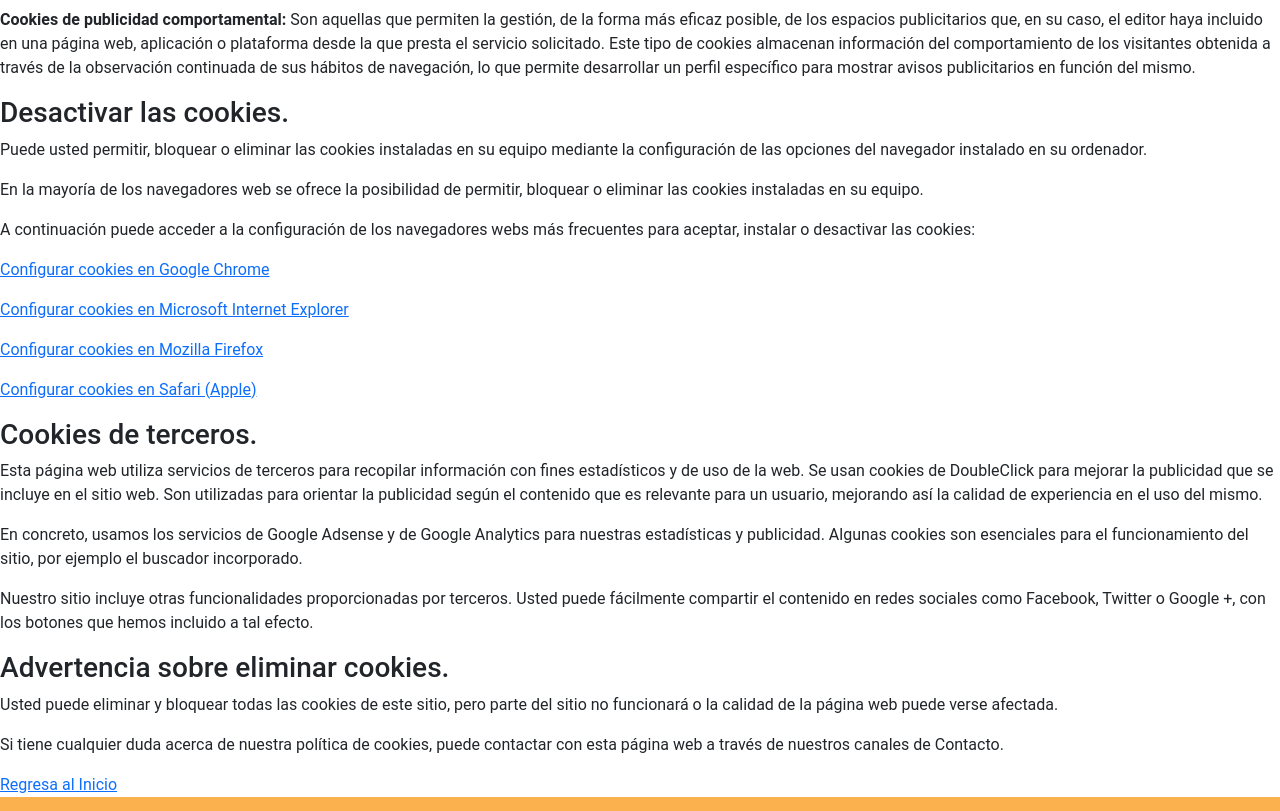
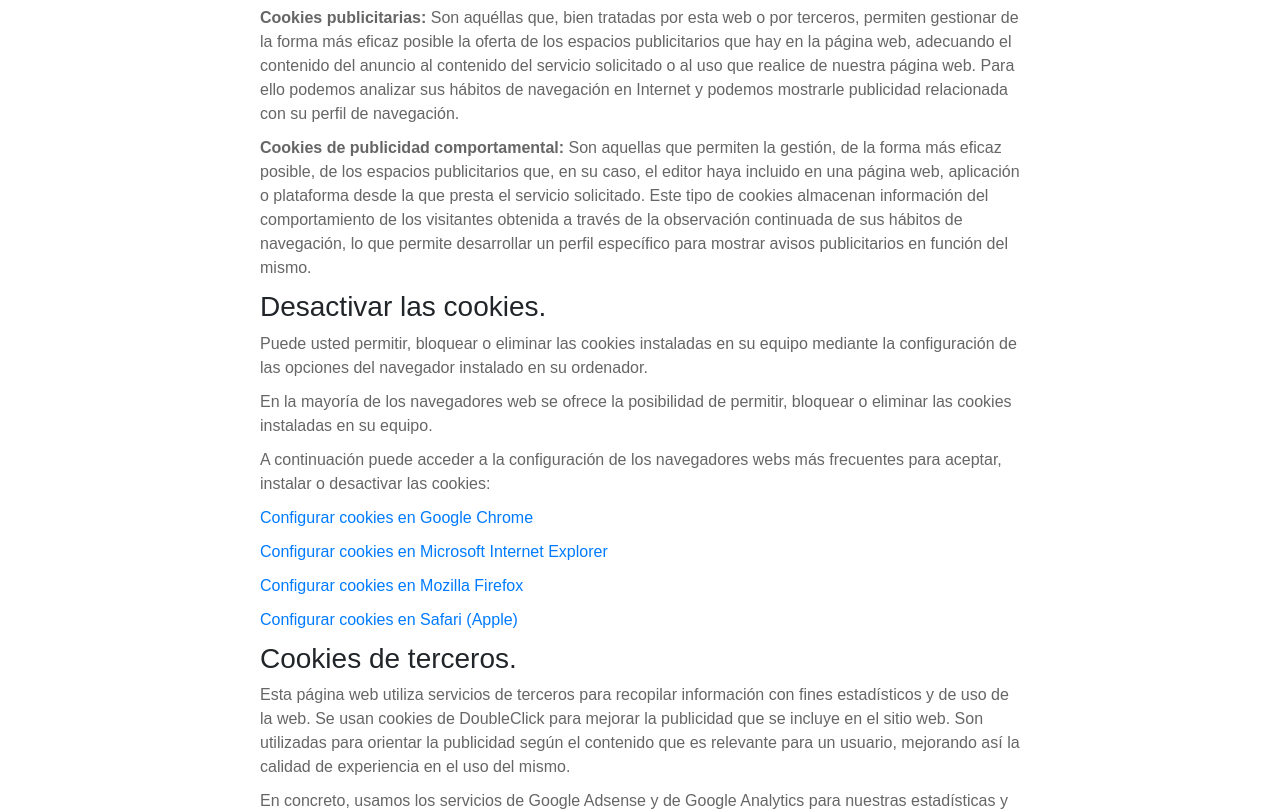
Before and after one commit to Yu13ppe/remesaespana, a React (Create React App) app: page /Cookies in a window 1280 px wide. Shown: the part 660-1471 px from the top of the page. Built offline with nearby package versions, Linux system fonts and the light colour scheme; no server answers; a web font is replaced by a local one.

Commit message:
Add files via upload

```diff
--- a/src/Assets/scss/_Cookies.scss
+++ b/src/Assets/scss/_Cookies.scss
@@ -35,7 +35,7 @@
 	left: 20px;
 	z-index: 100;
 	padding-top: 60px;
-		box-shadow: 0px 2px 20px 10px rgba(222, 222, 222, .25);
+	box-shadow: 0px 2px 20px 10px rgba(222,222,222,.25);
 	text-align: center;
 }
 
@@ -49,6 +49,8 @@
 	top: 5px;
 	left: calc(50% - 25px);
 }
+
+
 
 .aviso-cookies .titulo,
 .aviso-cookies .parrafo {
@@ -87,7 +89,7 @@
 
 .fondo-aviso-cookies {
 	display: none;
-		background: rgba(0, 0, 0, .20);
+	background: rgba(0,0,0,.20);
 	position: fixed;
 	z-index: 99;
 	width: 100vw;
@@ -100,4 +102,48 @@
 	display: block;
 }
 
+
+
 }
+
+.cookies-main {
+	max-width: 800px;
+	margin: 0 auto;
+	padding: 20px;
+	font-family: Arial, sans-serif;
+
+
+  }
+
+  .cookies-title {
+	font-size: 28px;
+	color: #333; /* Cambia el color del título según tu preferencia */
+  }
+
+  .cookies-main p {
+	font-size: 16px;
+	color: #666; /* Cambia el color del texto según tu preferencia */
+	margin-bottom: 10px;
+  }
+
+  .cookies-main a {
+	color: #007bff; /* Cambia el color del enlace según tu preferencia */
+	text-decoration: none;
+  }
+
+  .cookies-main a:hover {
+	text-decoration: underline;
+
+
+  }
+
+  .Linkss {
+	align-items: center;
+	justify-content: center;
+	text-decoration: none;
+	margin-left: 50%;
+	padding: 10px 20px ;
+	background: #409192;
+	color: #fff;
+	margin-bottom: 50px;
+}
```
Lines whose indentation alone changed are shown as unchanged.
